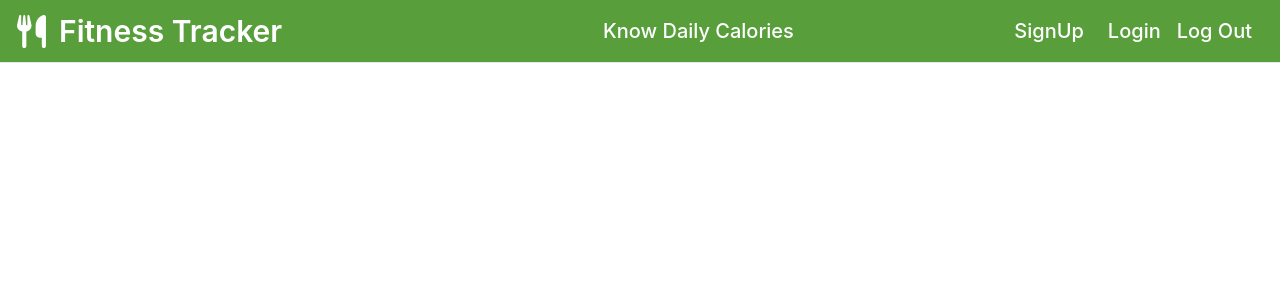
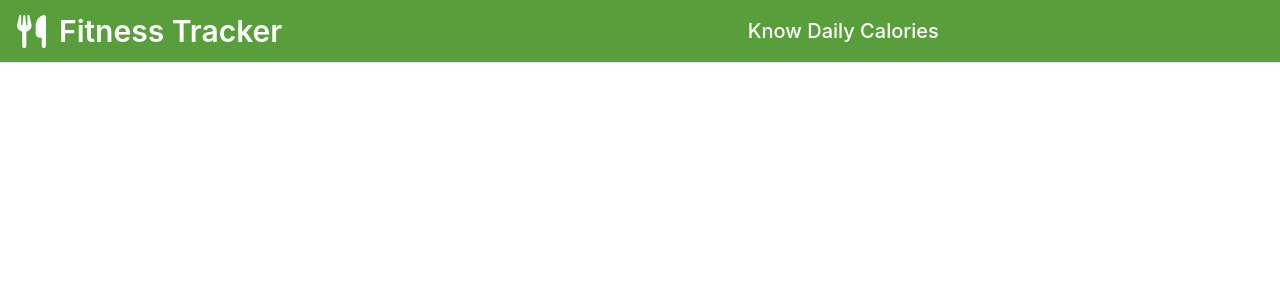
Before and after one commit to abhinaygoud2004/Fitness_Tracker-application, a React (Create React App) app: page / in a window 1280 px wide. Shown: the top 300 px of the page. Built offline with nearby package versions, Linux system fonts and the light colour scheme.

Commit message:
login and signup display

```diff
--- a/src/components/Header.js
+++ b/src/components/Header.js
@@ -102,7 +102,7 @@ export default function Header() {
           </Flex>
         </Flex>
 
-        {/* {!localStorage.getItem('userId') || localStorage.getItem('userId') === 'undefined' && */}
+        {!localStorage.getItem('userId') || localStorage.getItem('userId') === 'undefined' &&
           <Stack
             flex={{ base: 1, md: 0 }}
             justify={'flex-end'}
@@ -115,8 +115,8 @@ export default function Header() {
               Login
             </Button>
           </Stack>
-        {/* } */}
-        {/* {localStorage.getItem('userId') && localStorage.getItem('userId') !== 'undefined' && */}
+        }
+        {localStorage.getItem('userId') && localStorage.getItem('userId') !== 'undefined' &&
           <Stack
             flex={{ base: 1, md: 0 }}
             justify={'flex-end'}
@@ -131,7 +131,7 @@ export default function Header() {
               Log Out
             </Button>
           </Stack>
-        {/* } */}
+        }
 
       </Flex>
 
```
